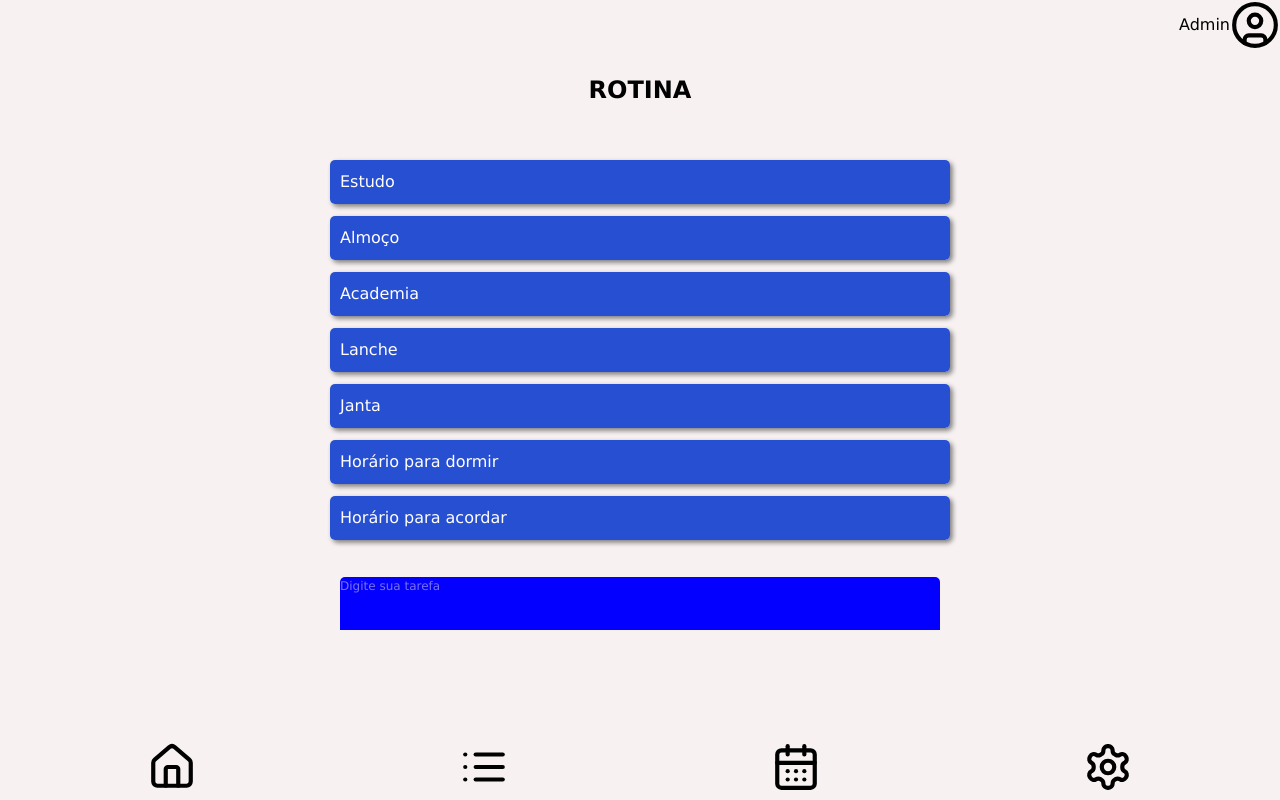
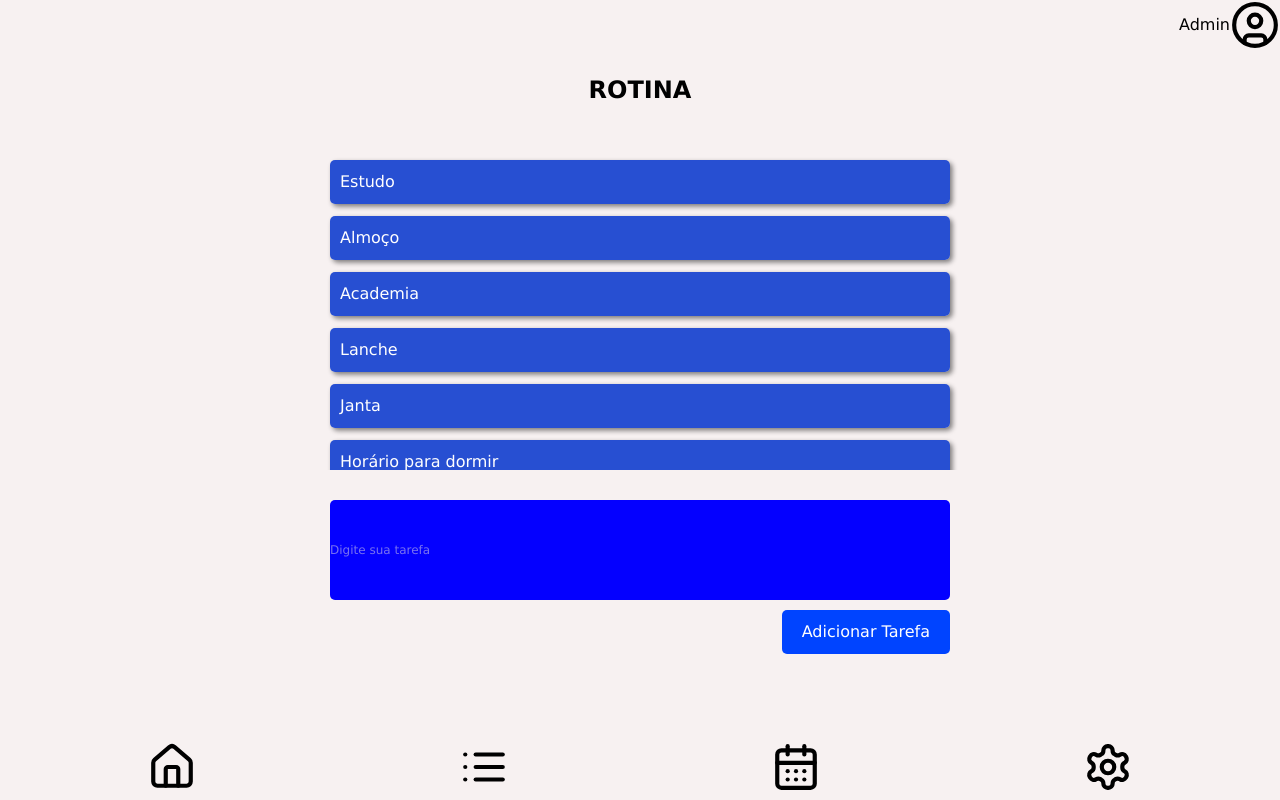
Before and after one commit to theonv/T-Pago, a Next.js app in the folder tp/: page /home in a window 1280 px wide. Built offline with nearby package versions, Linux system fonts and the light colour scheme.

Commit message:
mais bunito

```diff
--- a/tp/src/app/home/page.jsx
+++ b/tp/src/app/home/page.jsx
@@ -28,28 +28,25 @@ export default function Home() {
   return (
     <>
       <Header />
-
-      <div className="corpo">
       <h1 className="titulo">ROTINA</h1>
-      </div>
-
-      <main>
+      <main className='flex flex-col items-center justify-center'>
         <div className="qdd">
           <ul>
             {tasks.map((task, index) => (
               <li className='task-item' key={index}>{task.conteudo}</li>
             ))}
           </ul>
-
+        </div>
         <div className="container">
-            <textarea
+          <input
             id="put"
             value={inputValue}
             onChange={(e) => setInputValue(e.target.value)}
             placeholder="Digite sua tarefa"
           />
+        </div>
+        <div id="fe" className='flex justify-end'>
           <button className="criar-tarefa" onClick={handleCreateTask}>Adicionar Tarefa</button>
-          </div>
         </div>
       </main>
 
--- a/tp/src/estilos/home.css
+++ b/tp/src/estilos/home.css
@@ -1,3 +1,4 @@
+/*mudar para o componente do header*/
 header {
     display: flex;
     justify-content: flex-end;
@@ -7,54 +8,49 @@ header {
     font-size: 24px;
     font-weight: bold;
     color: var(--foreground);
-}
-.corpo {
     height: 10vh;
     display: flex;
     justify-content: center;
     align-items: center;
 }
-main {
-    height: 40vh;
-    display: flex;
-    justify-content: center;
-    align-items: center;
-}
 .qdd {
-    background-color: rgba(red, green, blue, alpha);
-    /*background-color: var(--corPrimaria);*/
+    background-color: transparent;
     padding: 10px;
     min-width: 80vh;
     min-height: 20vh;
-    border-radius: 5px;
-    /*box-shadow: 5px 5px 10px rgba(0, 0, 0, 0.493);*/
+    max-height: 40vh;
+    display: flex;
+    flex-direction: column;
+    margin-top: 20px;
+    margin-bottom: 20px;
+    overflow-y: auto;
+}
+.qdd::-webkit-scrollbar {
+    width: 0px;
 }
 .criar-tarefa {
-    margin-top: 20px;
     padding: 10px 20px;
-    background-color:rgb(38, 0, 255);
+    background-color:var(--corPrimaria);
     color: white;
     border: none;
     border-radius: 5px;
     cursor: pointer;
+    justify-content: end;
+}
+#fe{
+    width: 80vh;
+    padding: 0px 10px;
 }
 .criar-tarefa:hover {
     background-color: #0026ff;
 }
 .container {
     position: relative; /* Define o contexto de referência */
-    width: 100%;
-    height: 100%;
-    min-height: 20vh;
+    max-width: 80vh;
+    max-height: 18vh;
+    min-height: 15vh;
     padding: 10px;
 }
-
-#criar-trf {
-    position: absolute; /* O filho vai se posicionar em relação ao pai */
-    bottom: 0; /* Alinha ao fundo */
-    right: 0; /* Alinha à direita */
-}
-
 #put {
     height: 100px;
     width: 100%;
@@ -67,26 +63,11 @@ main {
     color: rgb(236, 226, 226);
     background-color: rgb(4, 0, 255);
 }
-
-
 #put:focus {
     outline: none;
     border-color: rgba(0, 187, 255, 0.5);
     box-shadow: rgba(0, 0, 0, 0.493);
 }
-.content-box {
-    width: 300px;
-    padding: 15px;
-    margin-top: 20px;
-    background-color: rgba(173, 216, 230, 0.5);
-    border-radius: 5px;
-    font-family: Arial, sans-serif;
-    font-size: 14px;
-    position: relative;
-    box-shadow: 2.5px 2.5px 5px rgba(0, 0, 0, 0.493);
-    margin-left: 10px;
-}
-
 .task-item {
     display: flex;
     align-items: center;
@@ -97,27 +78,10 @@ main {
     box-shadow: 2.5px 2.5px 5px rgba(0, 0, 0, 0.493);
     color: white;
 }
-/* Melhorias no estilo do contêiner */
-.qdd {
-    display: flex;
-    flex-direction: column;
-    max-height: 60vh; /* Altura aumentada para acomodar mais tarefas */
-    overflow-y: auto;
-    position: relative;
-    margin-top: 20px;
-    margin-bottom: 20px;
-}
 #contentBox {
     overflow-y: auto;
     max-height: 50vh; /* Aumentado para mostrar mais tarefas */
     padding-bottom: 10px;
-}
-.container {
-    position: relative;
-    width: 100%;
-    padding: 10px;
-    margin-top: 15px;
-    padding-bottom: 50px; /* Espaço para o botão abaixo da textarea */
 }
 #put {
     resize: vertical;
@@ -133,13 +97,3 @@ main {
     margin: 0;
     z-index: 10;
 }
-/* Ajustes para o main para permitir mais conteúdo */
-main {
-    height: auto;
-    min-height: 40vh;
-    max-height: 70vh; /* Altura aumentada para o container principal */
-    display: flex;
-    justify-content: center;
-    align-items: flex-start; /* Alinhado ao topo para melhor uso do espaço */
-    padding-bottom: 100px; /* Espaço adicional na parte inferior para o footer */
-}
```
Lines whose indentation alone changed are shown as unchanged.
